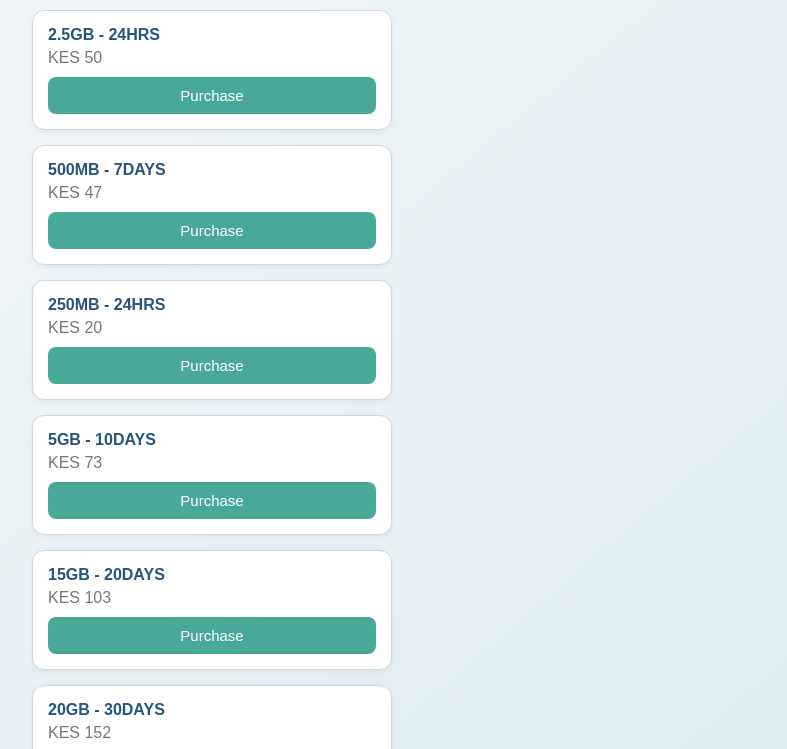
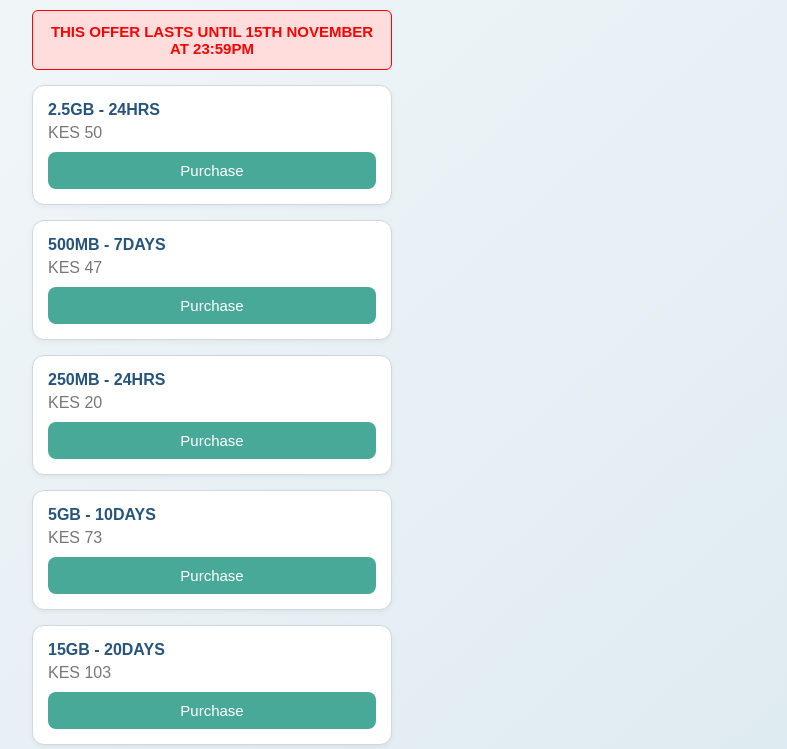
Before and after one commit to Glenn254/Bingwa, a plain HTML site: page index.html in a window 1280 px wide. Shown: the part 141-890 px from the top of the page, without its empty margins (428-1215 px from the left). Drawn offline with Linux system fonts and the light colour scheme.

Commit message:
Update index.html

```diff
--- a/index.html
+++ b/index.html
@@ -8,7 +8,13 @@
 </head>
 <body>
   <div class="container">
+
     <h2 class="title">AGENT GLENN BINGWA SOKONI OFFERS</h2>
+
+    <!-- 🔥 Red Notice Section Added -->
+    <div class="notice">
+      THIS OFFER LASTS UNTIL 15TH NOVEMBER AT 23:59PM
+    </div>
 
     <div id="offers" class="offers"></div>
   </div>
```
